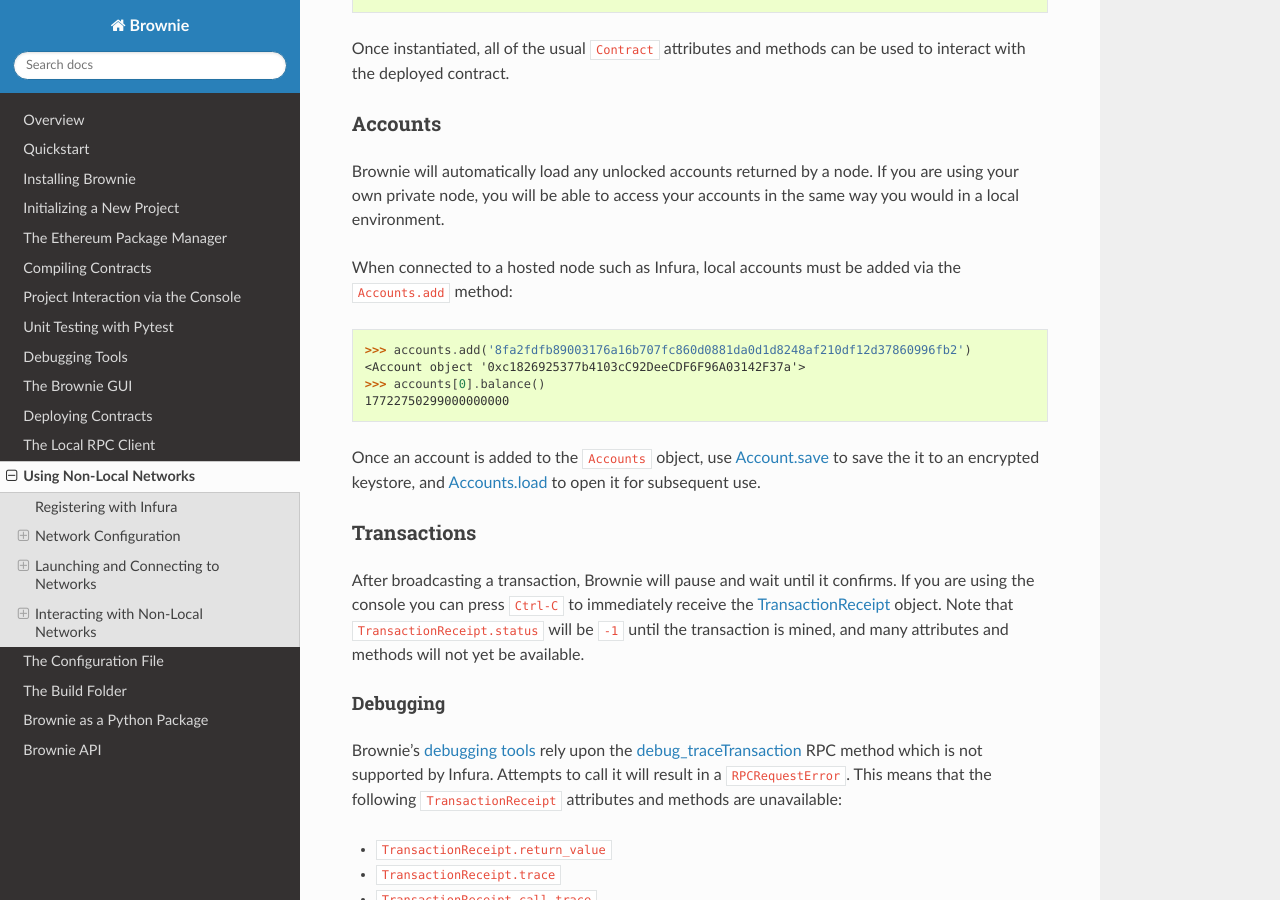
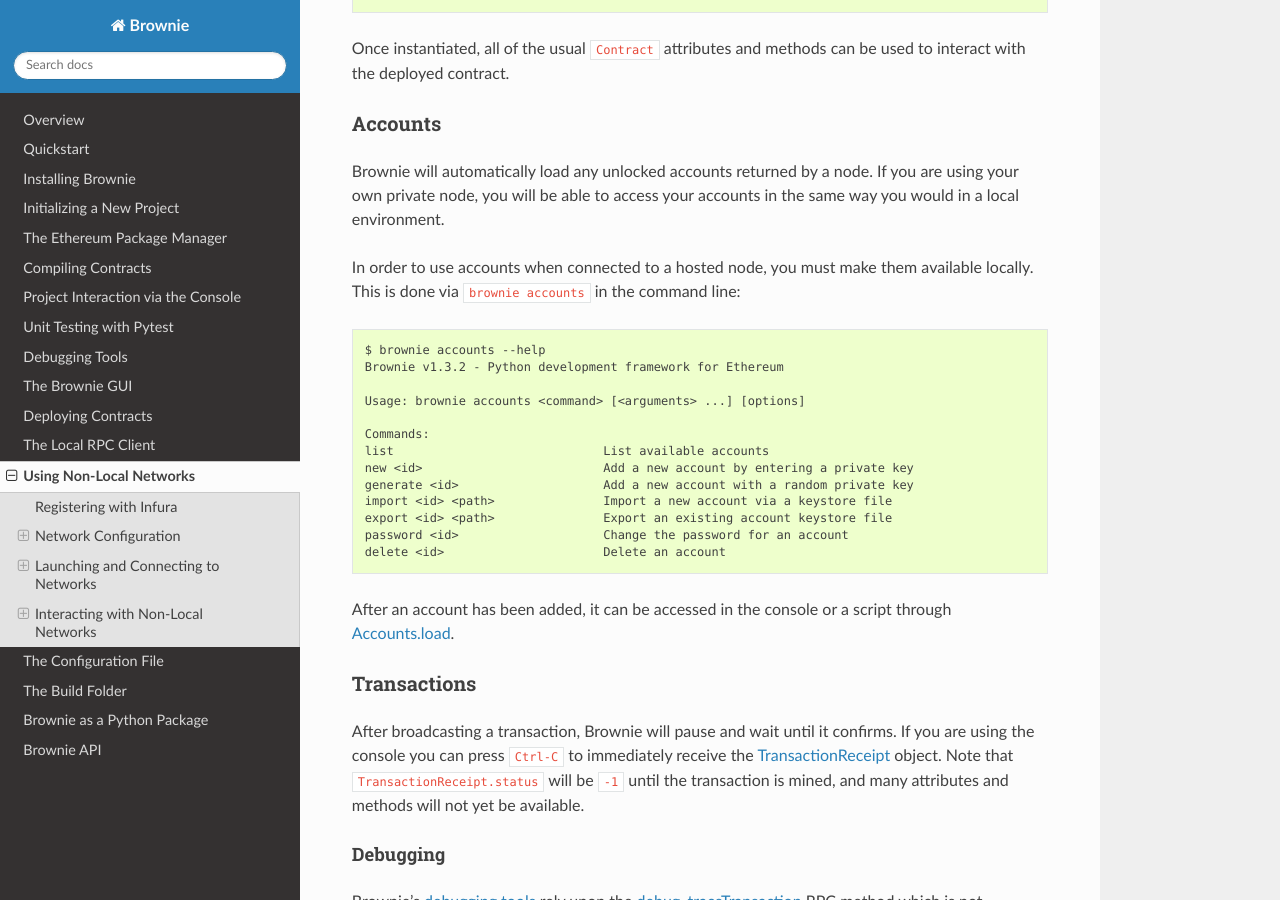
Before and after one commit to eth-brownie/brownie, a Sphinx documentation site: the page built from docs/nonlocal-networks.rst, in a window 1280 px wide and 900 px high, scrolled down 3044 px. Built offline with Sphinx 7.4.7 and the Read the Docs theme 2.0.0, drawn with Linux system fonts in a browser that asks for light colours.

Commit message:
update docs

```diff
--- a/docs/build-folder.rst
+++ b/docs/build-folder.rst
@@ -104,7 +104,7 @@
 Deployment Artifacts
 ====================
 
-Each time a contract is deployed to a network where :ref:`persistence<nonlocal-networks-contracts>` is enabled, Brownie saves a copy of the :ref`compiler artifact<build-folder-compiler>`_ used for deployment. In this way accurate deployment data is maintained even if the contract's source code is later modified.
+Each time a contract is deployed to a network where :ref:`persistence<nonlocal-networks-contracts>` is enabled, Brownie saves a copy of the :ref:`compiler artifact<build-folder-compiler>`_ used for deployment. In this way accurate deployment data is maintained even if the contract's source code is later modified.
 
 Deployment artifacts are stored at:
 
--- a/docs/nonlocal-networks.rst
+++ b/docs/nonlocal-networks.rst
@@ -139,16 +139,25 @@
 
 Brownie will automatically load any unlocked accounts returned by a node. If you are using your own private node, you will be able to access your accounts in the same way you would in a local environment.
 
-When connected to a hosted node such as Infura, local accounts must be added via the ``Accounts.add`` method:
+In order to use accounts when connected to a hosted node, you must make them available locally.  This is done via ``brownie accounts`` in the command line:
 
-.. code-block:: python
+::
 
-    >>> accounts.add('8fa2fdfb89003176a16b707fc860d0881da0d1d8248af210df12d37860996fb2')
-    <Account object '0xc1826925377b4103cC92DeeCDF6F96A03142F37a'>
-    >>> accounts[0].balance()
-    17722750299000000000
+    $ brownie accounts --help
+    Brownie v1.3.2 - Python development framework for Ethereum
 
-Once an account is added to the ``Accounts`` object, use :ref:`Account.save <api-network-accounts-load>` to save the it to an encrypted keystore, and :ref:`Accounts.load <api-network-accounts-load>` to open it for subsequent use.
+    Usage: brownie accounts <command> [<arguments> ...] [options]
+
+    Commands:
+    list                             List available accounts
+    new <id>                         Add a new account by entering a private key
+    generate <id>                    Add a new account with a random private key
+    import <id> <path>               Import a new account via a keystore file
+    export <id> <path>               Export an existing account keystore file
+    password <id>                    Change the password for an account
+    delete <id>                      Delete an account
+
+After an account has been added, it can be accessed in the console or a script through :ref:`Accounts.load <api-network-accounts-load>`.
 
 Transactions
 ------------
```
Also changed, not shown: CHANGELOG.md (+2 -0 lines).
